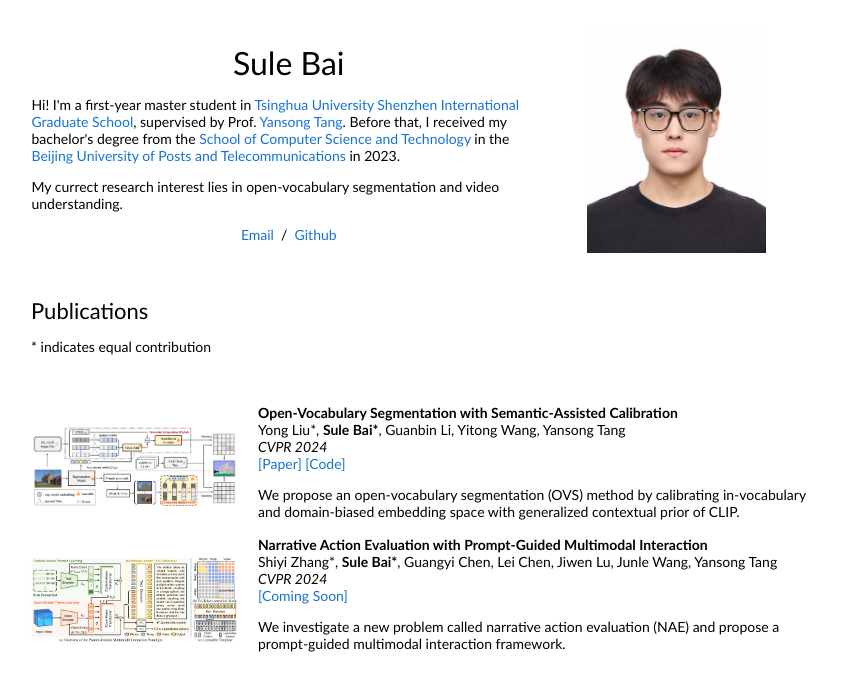
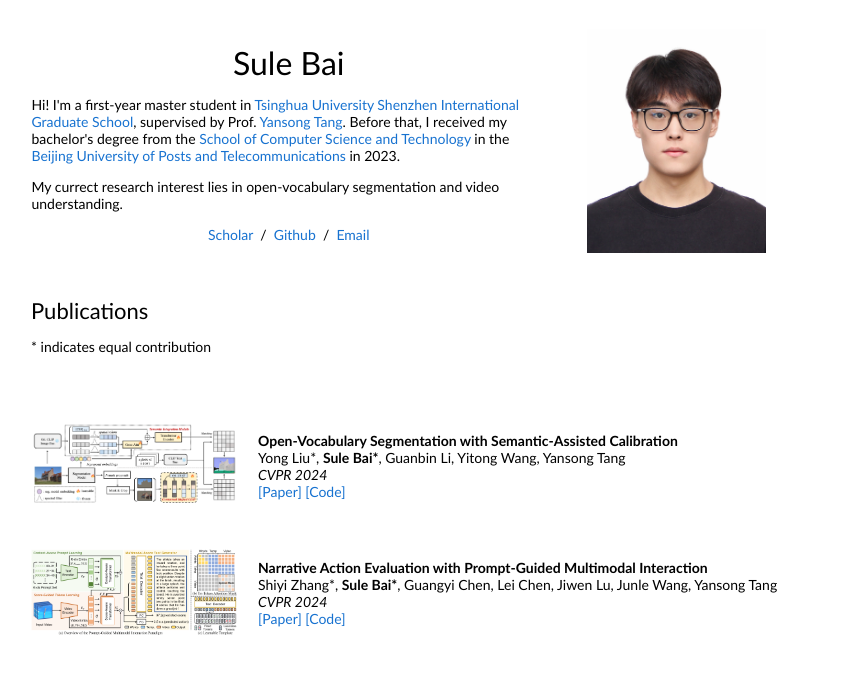
Before and after one commit to SuleBai/SuleBai.github.io, a plain HTML site: page index.html in a window 1280 px wide. Shown: the top 685 px of the page, without its empty margins (219-1078 px from the left). Drawn offline with Linux system fonts and the light colour scheme.

Commit message:
update NAE links

```diff
--- a/index.html
+++ b/index.html
@@ -36,8 +36,9 @@
                       and Telecommunications</a> in 2023.</p>
                   <p> My currect research interest lies in open-vocabulary segmentation and video understanding.</p>
                   <p style="text-align:center">
-                    <a href="bsl23@mails.tsinghua.edu.cn">Email</a> &nbsp;/&nbsp;
-                    <a href="https://github.com/SuleBai">Github</a>
+                    <a href="https://scholar.google.com/citations?user=7M_to8EAAAAJ&hl=zh-CN&oi=ao">Scholar</a> &nbsp;/&nbsp;
+                    <a href="https://github.com/SuleBai">Github</a> &nbsp;/&nbsp;
+                    <a href="bsl23@mails.tsinghua.edu.cn">Email</a>
                   </p>
                 </td>
                 <td style="padding:2.5%;width:30%;max-width:30%">
@@ -75,11 +76,11 @@
                   <br>
                   <em>CVPR 2024</em>
                   <br>
-                  <a href="https://arxiv.org/pdf/2312.04089.pdf">[Paper]</a>
+                  <a href="https://arxiv.org/abs/2312.04089">[Paper]</a>
                   <a href="https://github.com/workforai/SCAN">[Code]</a>
                   <br>
-                  <p> We propose an open-vocabulary segmentation (OVS) method by calibrating in-vocabulary and
-                    domain-biased embedding space with generalized contextual prior of CLIP. </p>
+                  <!-- <p> We propose an open-vocabulary segmentation (OVS) method by calibrating in-vocabulary and
+                    domain-biased embedding space with generalized contextual prior of CLIP. </p> -->
                 </td>
               </tr>
               <p></p>
@@ -94,10 +95,11 @@
                   <br>
                   <em>CVPR 2024</em>
                   <br>
-                  <a>[Coming Soon]</a>
+                  <a href="https://arxiv.org/abs/2404.14471">[Paper]</a>
+                  <a href="https://github.com/shiyi-zh0408/NAE_CVPR2024">[Code]</a>
                   <br>
-                  <p> We investigate a new problem called narrative action evaluation (NAE) and propose a prompt-guided
-                    multimodal interaction framework. </p>
+                  <!-- <p> We investigate a new problem called narrative action evaluation (NAE) and propose a prompt-guided
+                    multimodal interaction framework. </p> -->
                 </td>
               </tr>
             </tbody>
```
